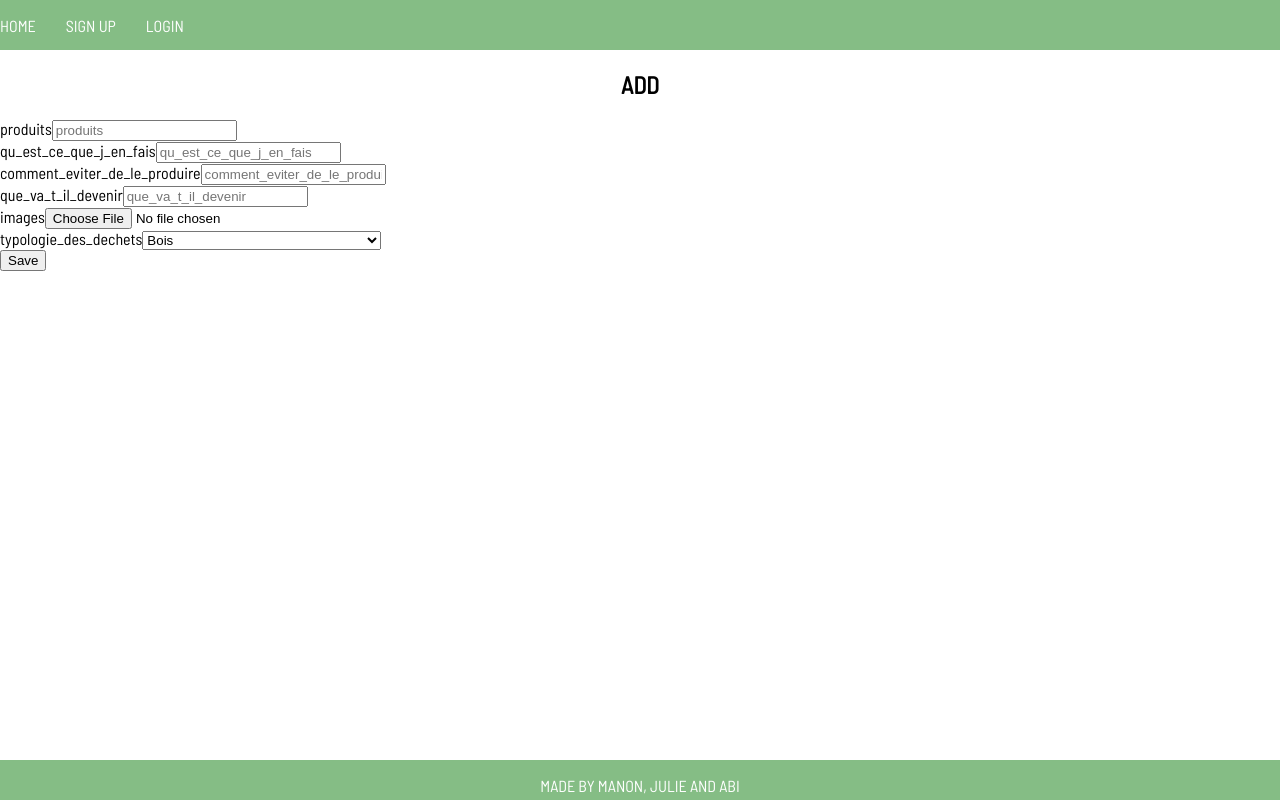
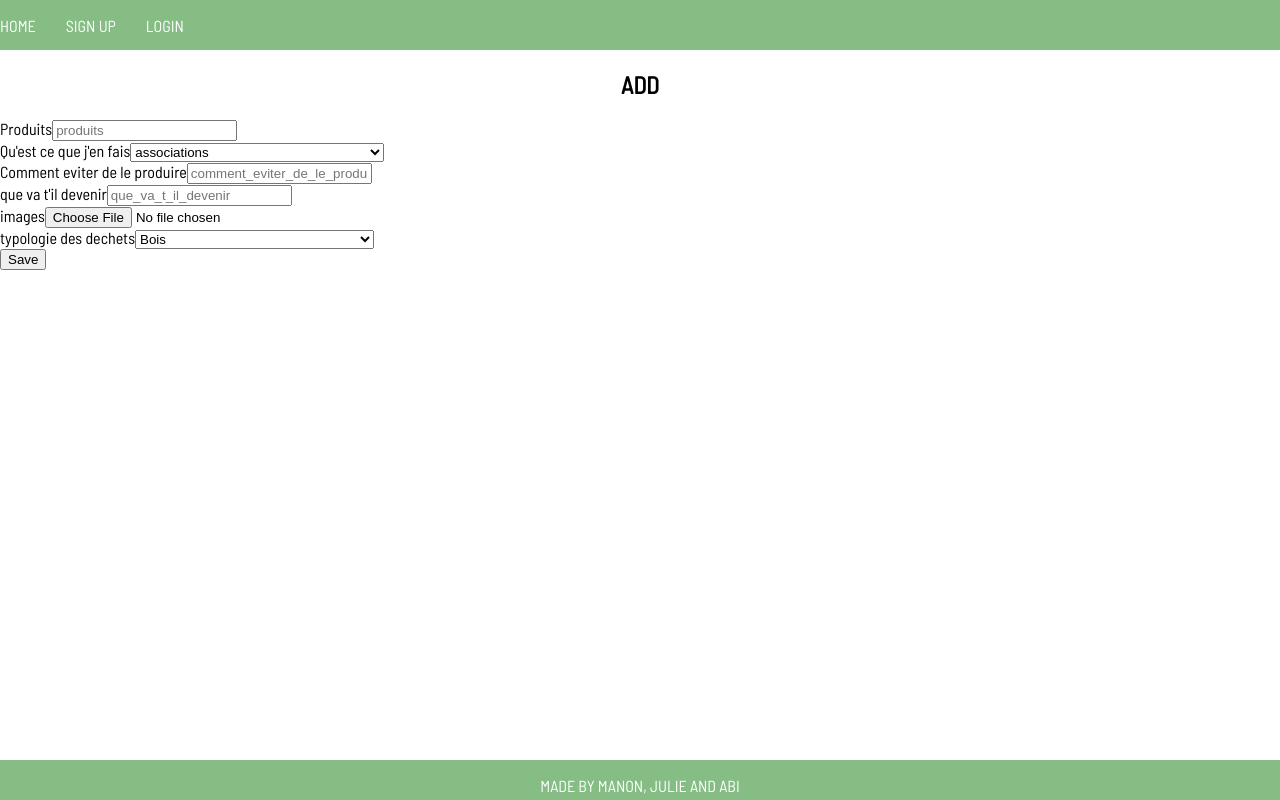
Before and after one commit to abisummers/recycle-react, a React (Create React App) app: page /add in a window 1280 px wide. Built offline with nearby package versions, Linux system fonts and the light colour scheme; no server answers.

Commit message:
added project form

```diff
--- a/src/components/AddProduct.js
+++ b/src/components/AddProduct.js
@@ -3,8 +3,55 @@ import React, { Component } from "react";
 class AddProduct extends Component {
   constructor(props) {
     super(props);
-    this.state = {};
+
+    this.state = {
+      field: {
+        images: "",
+        produits: "",
+        typologie_des_dechets: "",
+        qu_est_ce_que_j_en_fais: "",
+        que_va_t_il_devenir: "",
+        comment_eviter_de_le_produire: []
+      }
+    };
   }
+
+  //----------------- UPDATE STATE ------------
+
+  updateTypologie(event) {
+    const { value } = event.target;
+    this.setState({ typologie: value });
+  }
+
+  updateFais(event) {
+    const { value } = event.target;
+    this.setState({ fais: value });
+  }
+
+  addProduit(event) {
+    const { value } = event.target;
+    this.setState({ produits: value });
+  }
+
+  produitProduire(event) {
+    const { value } = event.target;
+    this.setState({ comment_eviter_de_le_produire: value });
+  }
+
+  produitDevenir(event) {
+    const { value } = event.target;
+    this.setState({ que_va_t_il_devenir: value });
+  }
+
+  // --------------------- FORM SUBMIT -------------
+  handleSubmit(event) {
+    const { params } = this.props.match;
+    event.preventDefault();
+    console.log(params);
+  }
+
+  //--------------------- RENDER --------------------
+
   render() {
     const {
       produits,
@@ -14,79 +61,118 @@ class AddProduct extends Component {
       images,
       typologie_des_dechets
     } = this.state;
+
     return (
       <section>
         <h2>ADD</h2>
-        <form>
+        <form onSubmit={event => this.handleSubmit(event)}>
           <label>
-            produits
+            Produits
             <input
               value={produits}
-              type="string"
-              onChange=""
+              type="text"
+              onChange={event => this.addProduit(event)}
               name=""
               placeholder="produits"
             />
           </label>
 
           <label>
-            qu_est_ce_que_j_en_fais
-            <input
-              value={qu_est_ce_que_j_en_fais}
-              type=""
-              onChange=""
-              name=""
-              placeholder="qu_est_ce_que_j_en_fais"
-            />
+            Qu'est ce que j'en fais
+            <select id="fais" onChange={event => this.updateFais(event)}>
+              <option value="associations">associations</option>
+              <option value="bois de chauffage">bois de chauffage</option>
+              <option value="composteur">composteur</option>
+              <option value="déchèterie">déchèterie</option>
+              <option value="garagiste">garagiste</option>
+              <option value="magasins de la grande distribution">
+                magasins de la grande distribution
+              </option>
+              <option value="opticien">opticien</option>
+              <option value="ordures ménagères">ordures ménagères</option>
+              <option value="pharmacie">pharmacie</option>
+              <option value="tri(conteneur de verre)">
+                tri(conteneur de verre)
+              </option>
+              <option value="tri (sac - bac - point d'apport volontaire)">
+                tri (sac - bac - point d'apport volontaire)
+              </option>
+            </select>
           </label>
 
-          {/* ["associations", "bois de chauffage", "composteur", "déchèterie",
-          "garagiste", "magasins de la grande distribution", "opticien", "ordures ménagères",
-          "pharmacie", "tri(conteneur de verre)", "tri (sac - bac - point d'apport volontaire)"], */}
-
           <label>
-            comment_eviter_de_le_produire
+            Comment eviter de le produire
             <input
               value={comment_eviter_de_le_produire}
-              type=""
-              onChange=""
-              name=""
+              type="text"
+              onChange={event => this.produitProduire(event)}
               placeholder="comment_eviter_de_le_produire"
             />
           </label>
 
           <label>
-            que_va_t_il_devenir
+            que va t'il devenir
             <input
               value={que_va_t_il_devenir}
-              type=""
-              onChange=""
-              name=""
+              type="text"
+              onChange={event => this.produitDevenir(event)}
               placeholder="que_va_t_il_devenir"
             />
           </label>
 
           <label>
             images
-            <input valueimages type="file" onChange="" name="" placeholder="" />
+            <input value={images} type="file" onChange="" name="" />
           </label>
 
           <label>
-            typologie_des_dechets
-            <select>
-              <option>Bois</option>
-              <option>Déchets du Bâtiment</option>
-              <option>Déchets de cuisine</option>
-              <option>Déchets Dangereux</option>
-              <option>Déchets Electriques et électroniques</option>
-              <option>Divers</option>
-              <option>Métaux</option>
-              <option>Mobilier</option>
-              <option>Papiers-Cartons</option>
-              <option>Plastiques</option>
-              <option>Textiles et cuir</option>
-              <option>Verre</option>
-              <option>Déchets de jardin</option>
+            typologie des dechets
+            <select
+              id="typologie"
+              onChange={event => this.updateTypologie(event)}
+            >
+              <option value="Bois" name="bois">
+                Bois
+              </option>
+              <option value="Déchets du Bâtiment" name="dehets-de-cuisine">
+                Déchets du Bâtiment
+              </option>
+              <option value="Déchets de cuisine" name="dechets-de-cusine">
+                Déchets de cuisine
+              </option>
+              <option value="Déchets Dangereux" name="dechets-dangereux">
+                Déchets Dangereux
+              </option>
+              <option
+                value="Déchets Electriques et électroniques"
+                name="dechets-electriques-et-electroniques"
+              >
+                Déchets Electriques et électroniques
+              </option>
+              <option value="Divers" name="divers">
+                Divers
+              </option>
+              <option value="Métaux" name="metaux">
+                Métaux
+              </option>
+              <option value="Mobilier" name="mobilier">
+                Mobilier
+              </option>
+              <option value="Papiers-Cartons" name="papiers-cartons">
+                Papiers-Cartons
+              </option>
+              <option value="Plastiques" name="plastiques">
+                Plastiques
+              </option>
+              <option value="Textiles et cuir" name="textiles-et-cuir">
+                Textiles et cuir
+              </option>
+              <option value="Verre" name="verre">
+                Verre
+              </option>
+              <option value="Déchets de jardin" name="dechets-de-jardin">
+                Déchets de jardin
+              </option>
             </select>
           </label>
 
```
